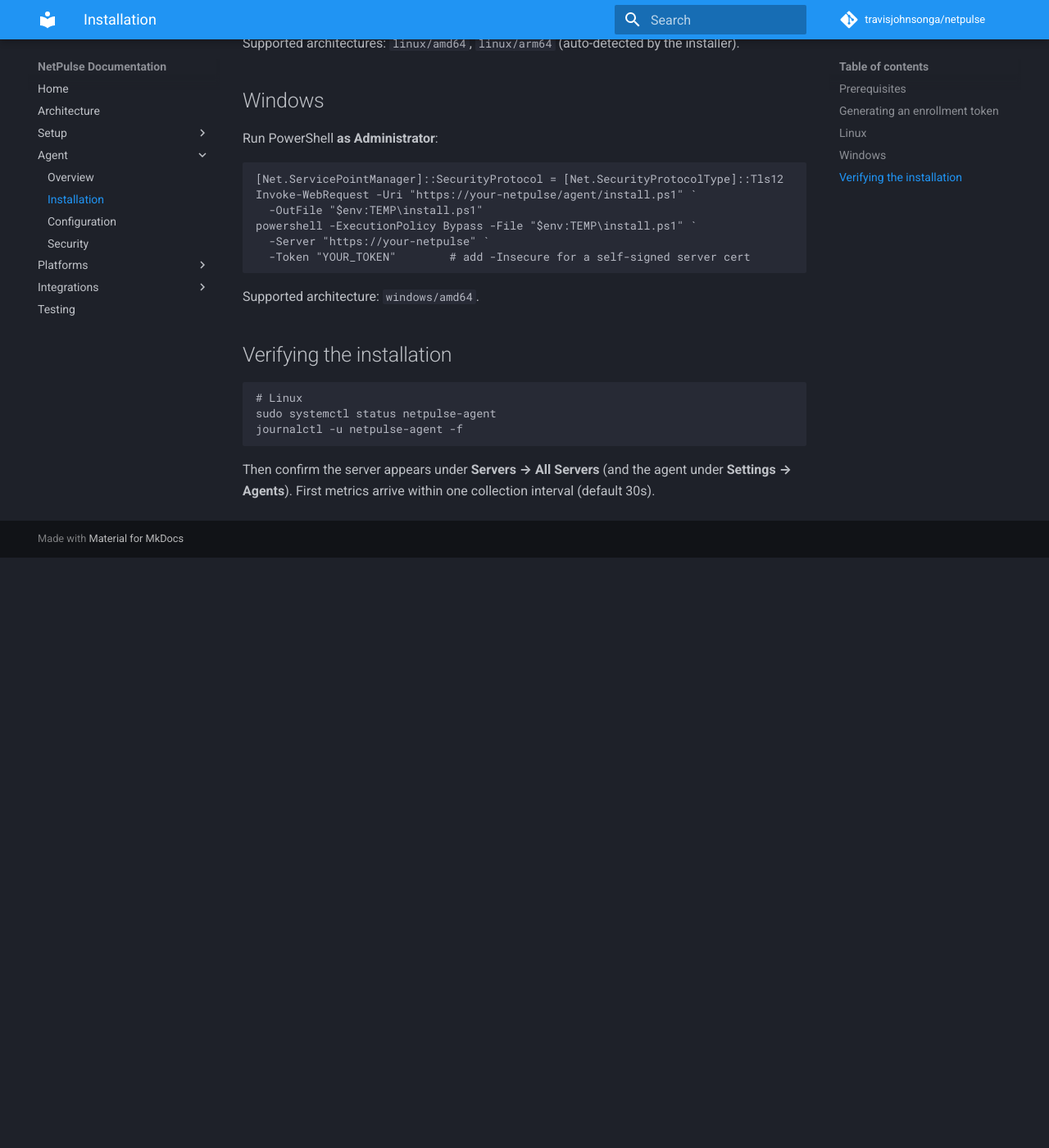
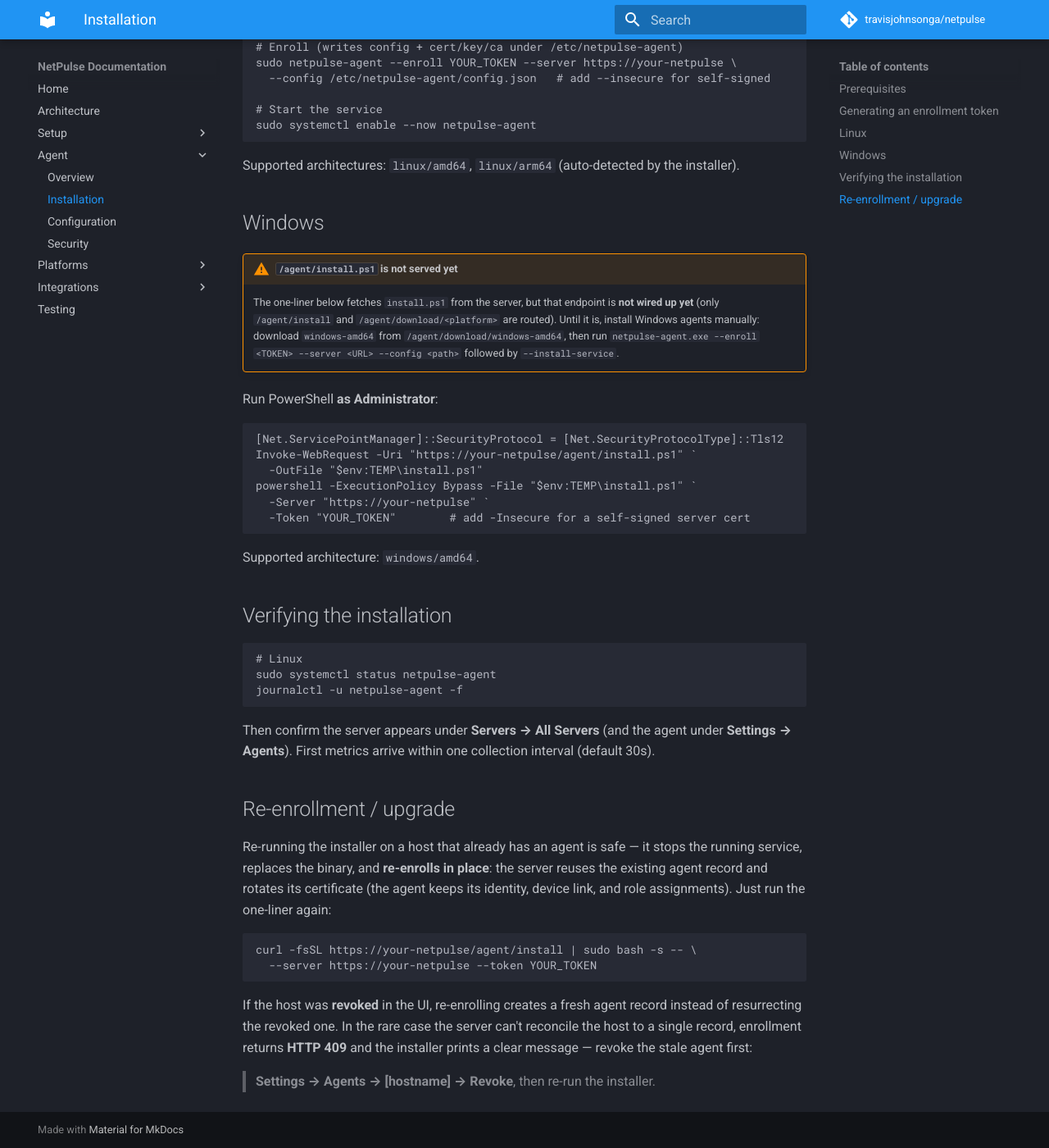
Before and after one commit to travisjohnsonga/netpulse, an MkDocs documentation site: the page built from docs/agents/installation.md, in a window 1280 px wide and 1400 px high, scrolled down 1328 px. Shown: the whole window at 82% size. Built offline with MkDocs 1.6.1 and Material for MkDocs 9.7.7, drawn with Linux system fonts in a browser that asks for light colours; comment, search, counter and statistics services are not loaded; before the commit the page ends 2008 px from its top, so only the background shows below that; some of the changed text lies outside the part shown.

Commit message:
docs: end of session — agent install verified end-to-end, security fixes, CI
CLAUDE.md:
- New "agent install + security session" completed block: end-to-end agent
  install/serving (nginx /agent/ proxy + AGENT_DIR bind mount; one-liner
  verified), Linux systemd -install-service, graceful re-enrollment (409 not
  500), agent role auto-enable via the metrics response, Vite 5→7
  (GHSA-4w7w-66w2-5vf9), and the CodeQL HIGH resolutions + build-agent.yml CI
  hardening.
- Replaced the now-resolved "agent download/install wiring gaps" pending section
  with the accurate remaining gaps: /agent/install.ps1 is NOT routed yet, CI
  binaries must be pulled into agent/dist/ to ship new agent behaviour, and
  agent Phase-2 (process/log/event-log/PowerShell checks) is unbuilt.
- Bumped the test count (~1563) and noted Vite 7.

docs/agents/installation.md:
- "Verified end-to-end" callout on the Linux one-liner; new "Re-enrollment /
  upgrade" section (re-run is safe; 409 → revoke-then-retry).
- Windows: warn that /agent/install.ps1 isn't served yet and give the manual
  download + --enroll/--install-service steps.

Corrected vs the session note: install.ps1 endpoint, nginx mTLS, SiteCredential
assignments, NetBox preview UI, the Servers page, and device-IP consolidation
are NOT pending (already built/closed) and were left out of Pending.

Co-Authored-By: Claude Opus 4.8 (1M context) <noreply@anthropic.com>

````diff
--- a/docs/agents/installation.md
+++ b/docs/agents/installation.md
@@ -29,6 +29,13 @@ curl -fsSL https://your-netpulse/agent/install | sudo bash -s -- \
   --token YOUR_TOKEN
 ```
 
+!!! success "Verified end-to-end"
+    This one-liner is verified working: nginx proxies `/agent/*` to the API,
+    which serves `install.sh` and the platform binary from `AGENT_DIR`. It
+    downloads the binary, enrolls (mTLS cert issued), and installs + starts a
+    hardened `netpulse-agent` systemd unit in one step. Re-running it is safe
+    (see [Re-enrollment / upgrade](#re-enrollment-upgrade)).
+
 Self-signed server certificate:
 
 ```bash
@@ -59,6 +66,14 @@ installer).
 
 ## Windows
 
+!!! warning "`/agent/install.ps1` is not served yet"
+    The one-liner below fetches `install.ps1` from the server, but that endpoint
+    is **not wired up yet** (only `/agent/install` and `/agent/download/<platform>`
+    are routed). Until it is, install Windows agents manually: download
+    `windows-amd64` from `/agent/download/windows-amd64`, then run
+    `netpulse-agent.exe --enroll <TOKEN> --server <URL> --config <path>` followed
+    by `--install-service`.
+
 Run PowerShell **as Administrator**:
 
 ```powershell
@@ -83,3 +98,23 @@ journalctl -u netpulse-agent -f
 Then confirm the server appears under **Servers → All Servers** (and the agent
 under **Settings → Agents**). First metrics arrive within one collection
 interval (default 30s).
+
+## Re-enrollment / upgrade
+
+Re-running the installer on a host that already has an agent is safe — it stops
+the running service, replaces the binary, and **re-enrolls in place**: the
+server reuses the existing agent record and rotates its certificate (the agent
+keeps its identity, device link, and role assignments). Just run the one-liner
+again:
+
+```bash
+curl -fsSL https://your-netpulse/agent/install | sudo bash -s -- \
+  --server https://your-netpulse --token YOUR_TOKEN
+```
+
+If the host was **revoked** in the UI, re-enrolling creates a fresh agent record
+instead of resurrecting the revoked one. In the rare case the server can't
+reconcile the host to a single record, enrollment returns **HTTP 409** and the
+installer prints a clear message — revoke the stale agent first:
+
+> **Settings → Agents → [hostname] → Revoke**, then re-run the installer.
````
Also changed, not shown: CLAUDE.md (+54 -20 lines).
